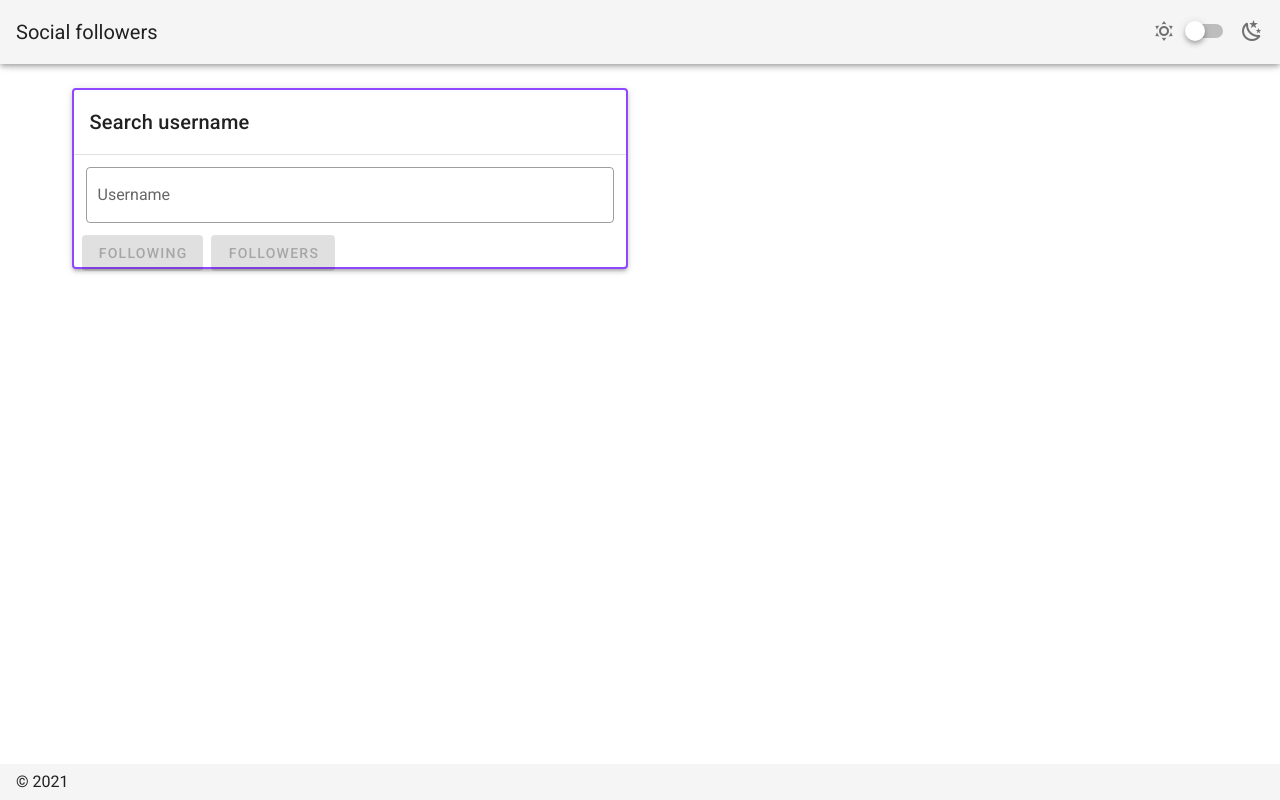
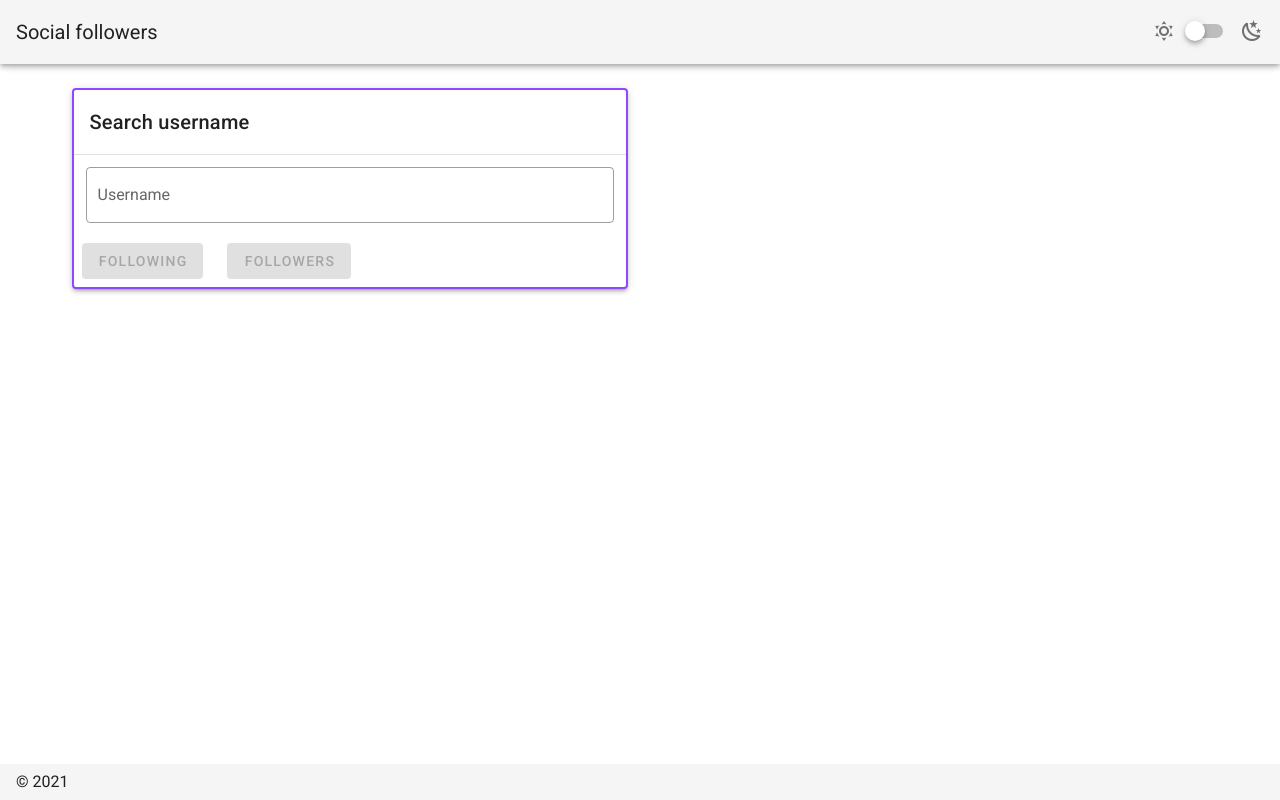
Before and after one commit to pabloivan013/nuxt-social-followers, a Nuxt app: page / in a window 1280 px wide. Built offline with nearby package versions, Linux system fonts and the light colour scheme.

Commit message:
🚎🍏 Updated with Glitch

```diff
--- a/components/LoadingCircular.vue
+++ b/components/LoadingCircular.vue
@@ -1,5 +1,5 @@
 <template>
-    <div class="text-center">
+    <div class="text-center pa-0">
     <v-progress-circular
         :size="20"
         :width="3"
--- a/pages/index.vue
+++ b/pages/index.vue
@@ -2,7 +2,7 @@
   <div>
     <v-container>
       <v-row>
-        <v-col cols="12" sm="6" md="6">
+        <v-col cols="12" md="6">
           <v-card
             elevation="3"
             :loading="loading_username"
@@ -39,10 +39,10 @@
               </v-container>
             </v-form>
             <v-card-actions>
-              <v-row no-gutters>
-                <v-col cols="8">
-                  <v-row>
-                    <v-col class="col-auto py-md-0 pr-md-2">
+              <v-row >
+
+
+              <v-col  cols="auto" class="pt-2">
                 <v-btn
                   :disabled="!valid_username || !username_data"
                   v-bind:color="platform.color"
@@ -51,7 +51,7 @@
                   Following
                 </v-btn>
               </v-col>
-                    <v-col class="col-auto py-md-0 pl-md-0">
+              <v-col  cols="auto"  class="pt-2">
                 <v-btn
                   :disabled="!valid_username || !username_data"
                   v-bind:color="platform.color"
@@ -60,9 +60,9 @@
                   Followers
                 </v-btn>
               </v-col>
-                  </v-row>
-                </v-col>
-                <v-col cols="4"  class="text-center">
+
+
+                <v-col cols="auto" class="text-center">
                   <div v-if="loading_follows">
                     <v-progress-circular
                       indeterminate
```
Also changed, not shown: package.json (+8 -5 lines), 1 other file (tests, documents, lock files or other folders). Lines whose indentation alone changed are shown as unchanged.
